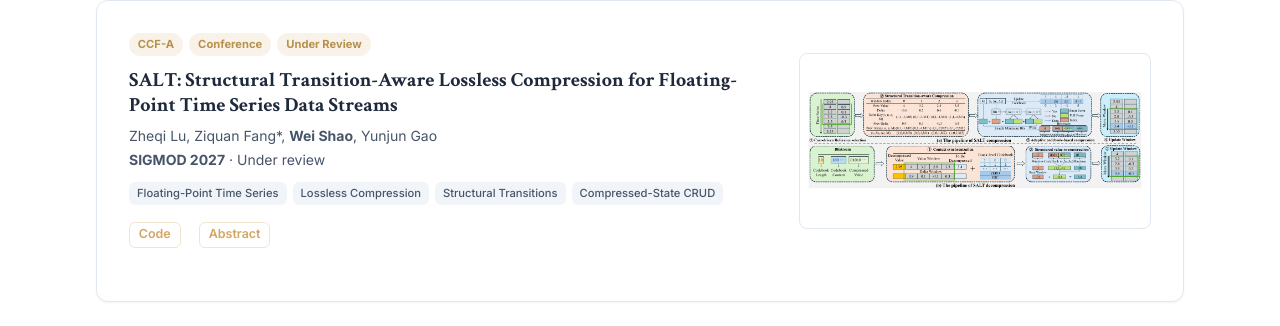
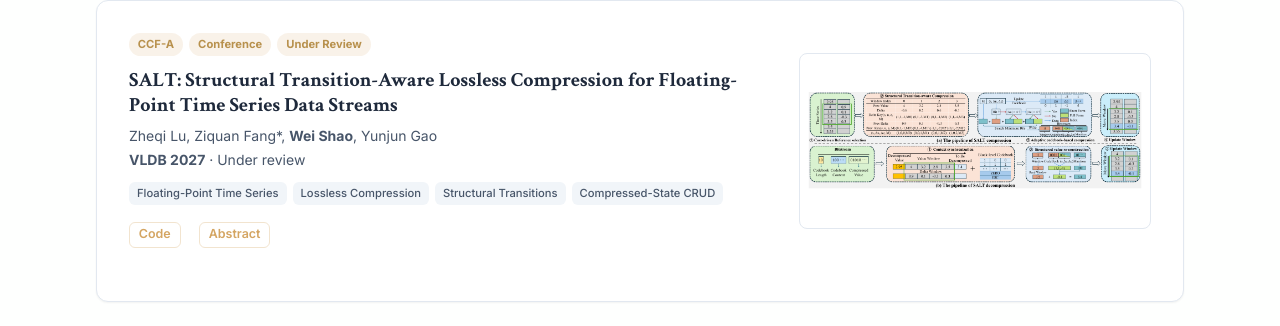
Before and after one commit to 7WXC/7wxc.github.io, a Jekyll site: the page built from publications/index.html, in a window 1280 px wide and 900 px high, scrolled down 1349 px. Shown: the part 109-435 px from the top of the window. Built offline with Jekyll 4.4.1, drawn with Linux system fonts in a browser that asks for light colours.

Commit message:
Update CV and SALT venue

```diff
--- a/_data/profile.yml
+++ b/_data/profile.yml
@@ -4,7 +4,7 @@
 institution: Zhejiang University
 institution_url: https://www.zju.edu.cn/english/
 email: wei.shao@zju.edu.cn
-cv: /assets/files/CV.pdf
+cv: /assets/files/邵伟-浙江大学-简历.pdf
 location: Zhejiang, China
 graduation: Expected June 2027
 interests:
--- a/_data/publications.yml
+++ b/_data/publications.yml
@@ -121,7 +121,7 @@
   - 在线检测
 - title: 'SALT: Structural Transition-Aware Lossless Compression for Floating-Point Time Series Data Streams'
   authors: Zheqi Lu, Ziquan Fang*, <strong>Wei Shao</strong>, Yunjun Gao
-  venue: SIGMOD 2027
+  venue: VLDB 2027
   homepage: false
   venue_full: Under review
   year: 2027
```
Also changed, not shown: 1 other file.
